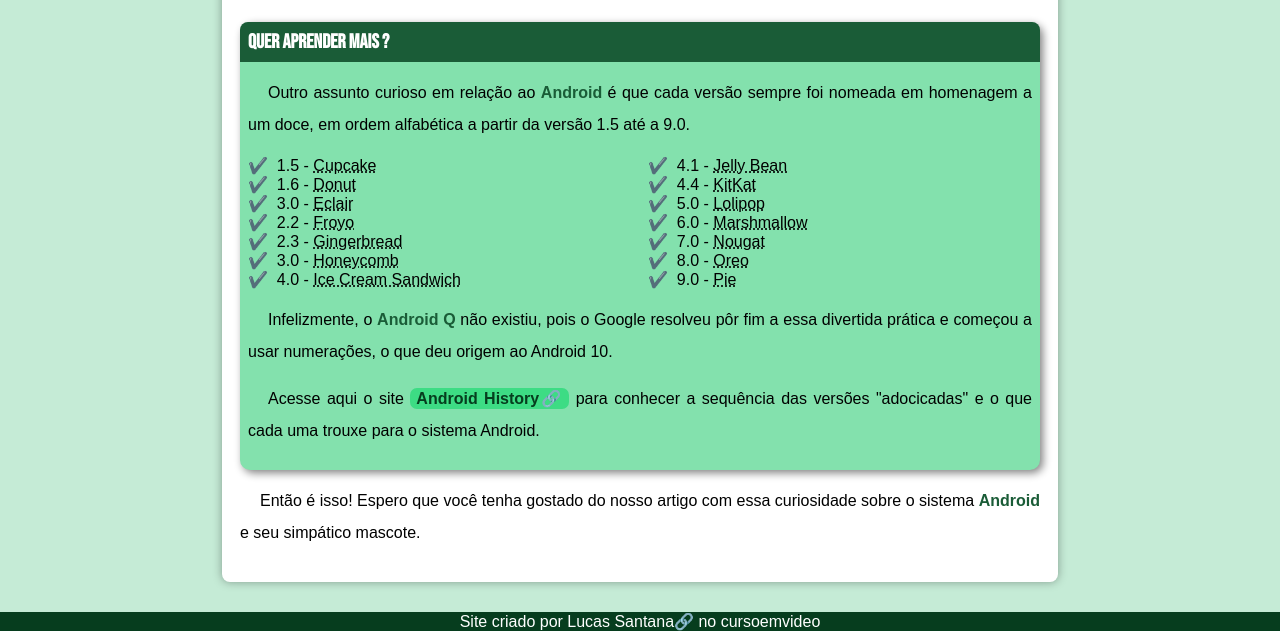
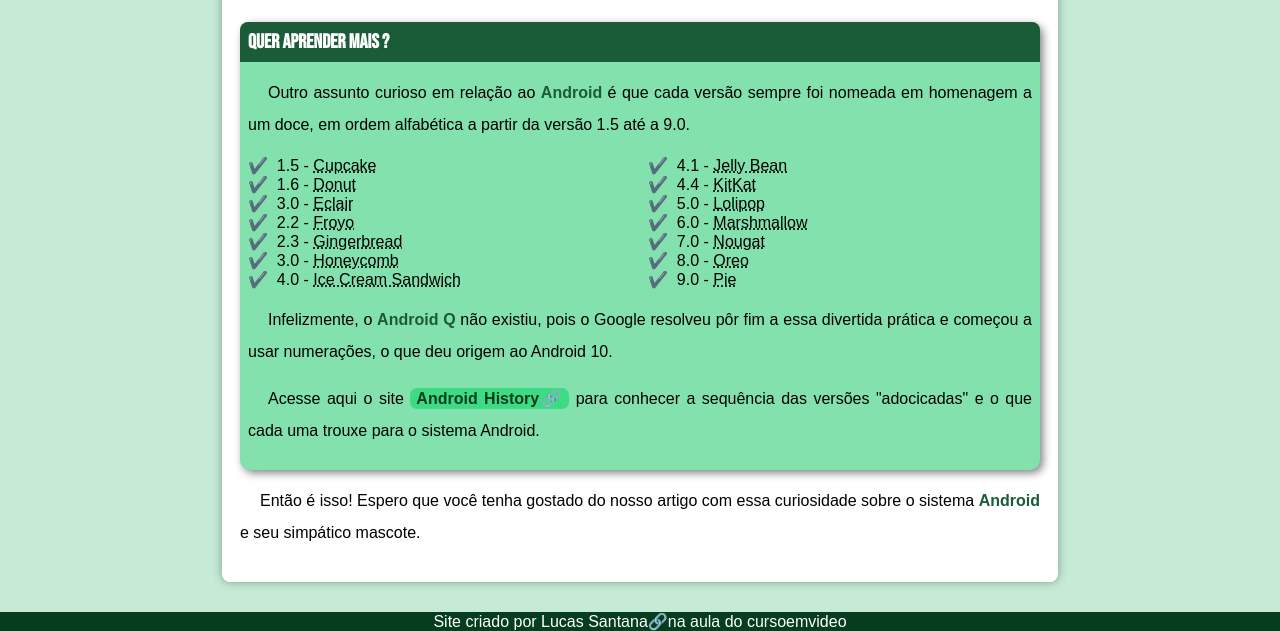
Before and after one commit to eulucassantana/projeto-android, a plain HTML site: page index.html in a window 1280 px wide. Shown: the part 2339-2970 px from the top of the page. Drawn offline with Linux system fonts and the light colour scheme.

Commit message:
mudando o footer

```diff
--- a/index.html
+++ b/index.html
@@ -85,7 +85,7 @@
 
     </main>
     <footer>
-        <p>Site criado por <a href="https://www.linkedin.com/in/lucas-oliveira-574694236/" target="_blank" class="externo">Lucas Santana</a> no <a href="https://www.cursoemvideo.com/cursos/" target="_blank">cursoemvideo</a></p>
+        <p>Site criado por <a href="https://www.linkedin.com/in/lucas-oliveira-574694236/" target="_blank" class="externo">Lucas Santana</a>na aula do <a href="https://www.cursoemvideo.com/cursos/" target="_blank">cursoemvideo</a></p>
     </footer>
 </body>
 </html>
```
